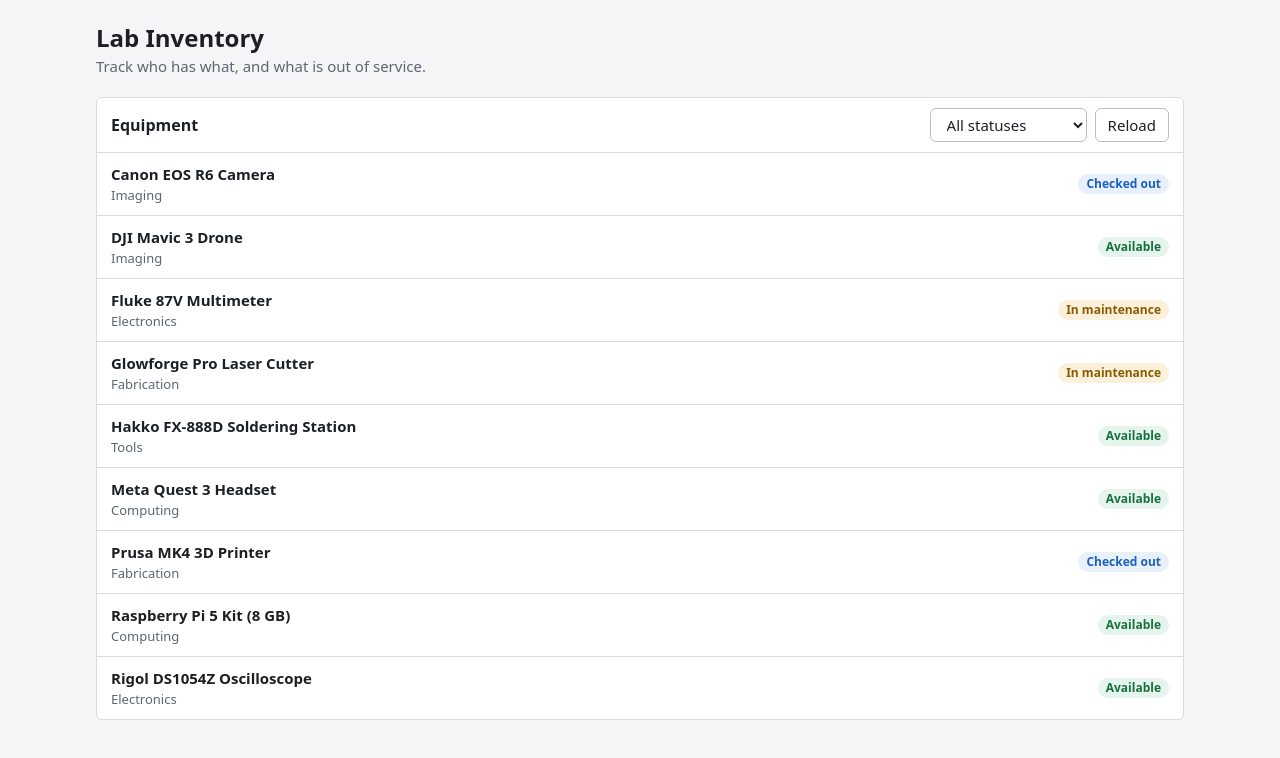
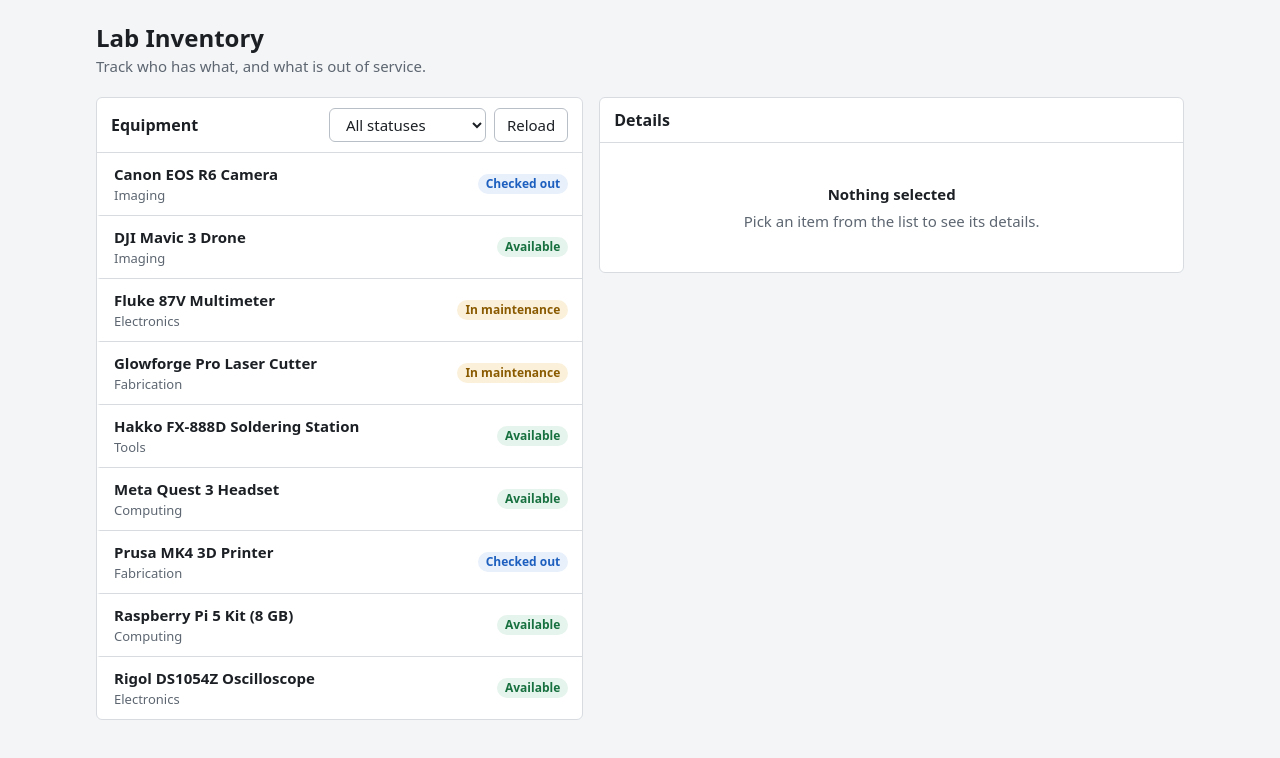
Before and after one commit to yanekissayabully/lab-inventory, a Next.js app: page / in a window 1280 px wide. Shown: the top 758 px of the page. Built offline with nearby package versions, Linux system fonts and the light colour scheme.

Commit message:
Show item details loaded on selection without stale responses
Selecting an item loads its full record in an effect keyed on the selected
id. Cleanup aborts the previous request and marks it ignored, so quick
switching between items never shows outdated details.

```diff
--- a/app/layout.tsx
+++ b/app/layout.tsx
@@ -4,7 +4,8 @@
 
 export const metadata: Metadata = {
   title: "Lab Inventory",
-  description: "Equipment inventory for a small lab, backed by a simulated async API.",
+  description:
+    "Equipment inventory for a small lab, backed by a simulated async API.",
 };
 
 export default function RootLayout({ children }: { children: ReactNode }) {
--- a/components/Inventory.module.css
+++ b/components/Inventory.module.css
@@ -16,6 +16,19 @@
 .subtitle {
   margin-top: 2px;
   color: var(--muted);
+}
+
+.layout {
+  display: grid;
+  grid-template-columns: minmax(0, 5fr) minmax(0, 6fr);
+  gap: 16px;
+  align-items: start;
+}
+
+@media (max-width: 800px) {
+  .layout {
+    grid-template-columns: minmax(0, 1fr);
+  }
 }
 
 .panel {
--- a/components/Inventory.tsx
+++ b/components/Inventory.tsx
@@ -1,8 +1,9 @@
 "use client";
 
 import { useEffect, useState } from "react";
-import { getItems, isAbortError } from "@/lib/api/fakeApi";
+import { getItem, getItems, isAbortError } from "@/lib/api/fakeApi";
 import { STATUSES, type ItemSummary, type StatusFilter } from "@/lib/types";
+import ItemDetails, { type DetailsState } from "./ItemDetails";
 import ItemList, { type LoadStatus } from "./ItemList";
 import { statusLabel } from "./StatusBadge";
 import styles from "./Inventory.module.css";
@@ -13,6 +14,10 @@
   const [listStatus, setListStatus] = useState<LoadStatus>("loading");
   const [listError, setListError] = useState("");
   const [reloadKey, setReloadKey] = useState(0);
+
+  const [selectedId, setSelectedId] = useState<number | null>(null);
+  const [details, setDetails] = useState<DetailsState>({ status: "idle" });
+  const [detailsReloadKey, setDetailsReloadKey] = useState(0);
 
   // Load the list whenever the filter changes or the user hits Reload.
   // Both values are read inside the effect, so both are dependencies.
@@ -40,6 +45,34 @@
     };
   }, [filter, reloadKey]);
 
+  // Load the details of the selected item. The effect re-runs when the
+  // selection changes; its cleanup cancels the previous request and flags it
+  // as stale, so a slow response for item A can never overwrite item B.
+  useEffect(() => {
+    if (selectedId === null) return;
+
+    const controller = new AbortController();
+    let ignore = false;
+
+    getItem(selectedId, controller.signal)
+      .then((item) => {
+        if (ignore) return;
+        setDetails({ status: "success", item });
+      })
+      .catch((error: unknown) => {
+        if (ignore || isAbortError(error)) return;
+        setDetails({
+          status: "error",
+          message: error instanceof Error ? error.message : "Unknown error",
+        });
+      });
+
+    return () => {
+      ignore = true;
+      controller.abort();
+    };
+  }, [selectedId, detailsReloadKey]);
+
   function changeFilter(next: StatusFilter) {
     setFilter(next);
     setListStatus("loading");
@@ -48,6 +81,17 @@
   function reload() {
     setListStatus("loading");
     setReloadKey((key) => key + 1);
+  }
+
+  function select(id: number) {
+    if (id === selectedId) return;
+    setSelectedId(id);
+    setDetails({ status: "loading" });
+  }
+
+  function reloadDetails() {
+    setDetails({ status: "loading" });
+    setDetailsReloadKey((key) => key + 1);
   }
 
   return (
@@ -59,6 +103,7 @@
         </p>
       </header>
 
+      <div className={styles.layout}>
         <section className={styles.panel} aria-labelledby="list-heading">
           <div className={styles.toolbar}>
             <h2 id="list-heading" className={styles.panelTitle}>
@@ -92,9 +137,25 @@
             status={listStatus}
             error={listError}
             filter={filter}
+            selectedId={selectedId}
+            onSelect={select}
             onReload={reload}
           />
         </section>
+
+        <section
+          className={styles.panel}
+          aria-labelledby="details-heading"
+          aria-live="polite"
+        >
+          <div className={styles.toolbar}>
+            <h2 id="details-heading" className={styles.panelTitle}>
+              Details
+            </h2>
+          </div>
+          <ItemDetails state={details} onRetry={reloadDetails} />
+        </section>
+      </div>
     </div>
   );
 }
--- /dev/null
+++ b/components/ItemDetails.module.css
@@ -0,0 +1,116 @@
+.details {
+  padding: 16px;
+}
+
+.header {
+  margin-bottom: 16px;
+}
+
+.headerTop {
+  display: flex;
+  align-items: flex-start;
+  justify-content: space-between;
+  gap: 12px;
+}
+
+.name {
+  font-size: 18px;
+  line-height: 1.3;
+}
+
+.description {
+  margin-top: 4px;
+  color: var(--muted);
+}
+
+.fields {
+  display: grid;
+  grid-template-columns: repeat(2, minmax(0, 1fr));
+  gap: 14px 16px;
+  margin: 0;
+}
+
+.field,
+.fieldWide {
+  min-width: 0;
+}
+
+.fieldWide {
+  grid-column: 1 / -1;
+}
+
+.label {
+  font-size: 12px;
+  font-weight: 600;
+  letter-spacing: 0.03em;
+  text-transform: uppercase;
+  color: var(--muted);
+}
+
+.value {
+  margin: 2px 0 0;
+  overflow-wrap: anywhere;
+}
+
+.message {
+  padding: 40px 20px;
+  text-align: center;
+}
+
+.messageTitle {
+  font-weight: 600;
+}
+
+.messageText {
+  margin-top: 4px;
+  color: var(--muted);
+}
+
+.messageAction {
+  margin-top: 14px;
+  padding: 6px 14px;
+  border: 1px solid var(--border-strong);
+  border-radius: var(--radius);
+  background: var(--surface);
+}
+
+.messageAction:hover {
+  background: var(--bg);
+}
+
+.skeletons {
+  display: flex;
+  flex-direction: column;
+  gap: 14px;
+  padding: 16px;
+}
+
+.skeleton {
+  height: 38px;
+  border-radius: var(--radius);
+  background: #eceef1;
+  animation: pulse 1.2s ease-in-out infinite;
+}
+
+.skeletonTitle {
+  width: 60%;
+  height: 26px;
+}
+
+@keyframes pulse {
+  50% {
+    opacity: 0.5;
+  }
+}
+
+@media (prefers-reduced-motion: reduce) {
+  .skeleton {
+    animation: none;
+  }
+}
+
+@media (max-width: 480px) {
+  .fields {
+    grid-template-columns: minmax(0, 1fr);
+  }
+}
--- /dev/null
+++ b/components/ItemDetails.tsx
@@ -0,0 +1,117 @@
+import type { ItemDetails as ItemDetailsData } from "@/lib/types";
+import StatusBadge from "./StatusBadge";
+import styles from "./ItemDetails.module.css";
+
+export type DetailsState =
+  | { status: "idle" }
+  | { status: "loading" }
+  | { status: "error"; message: string }
+  | { status: "success"; item: ItemDetailsData };
+
+const money = new Intl.NumberFormat("en-US", {
+  style: "currency",
+  currency: "USD",
+  maximumFractionDigits: 0,
+});
+
+function formatDate(iso: string | null): string {
+  if (!iso) return "Never";
+  // Parse as a local date; `new Date("2024-01-02")` would be read as UTC.
+  const [year, month, day] = iso.split("-").map(Number);
+  return new Date(year, month - 1, day).toLocaleDateString("en-US", {
+    year: "numeric",
+    month: "short",
+    day: "numeric",
+  });
+}
+
+interface ItemDetailsProps {
+  state: DetailsState;
+  onRetry: () => void;
+}
+
+export default function ItemDetails({ state, onRetry }: ItemDetailsProps) {
+  if (state.status === "idle") {
+    return (
+      <div className={styles.message}>
+        <p className={styles.messageTitle}>Nothing selected</p>
+        <p className={styles.messageText}>
+          Pick an item from the list to see its details.
+        </p>
+      </div>
+    );
+  }
+
+  if (state.status === "loading") {
+    return (
+      <div
+        className={styles.skeletons}
+        aria-busy="true"
+        aria-label="Loading details"
+      >
+        <div className={`${styles.skeleton} ${styles.skeletonTitle}`} />
+        <div className={styles.skeleton} />
+        <div className={styles.skeleton} />
+        <div className={styles.skeleton} />
+      </div>
+    );
+  }
+
+  if (state.status === "error") {
+    return (
+      <div className={styles.message} role="alert">
+        <p className={styles.messageTitle}>Could not load details</p>
+        <p className={styles.messageText}>{state.message}</p>
+        <button
+          type="button"
+          className={styles.messageAction}
+          onClick={onRetry}
+        >
+          Try again
+        </button>
+      </div>
+    );
+  }
+
+  const { item } = state;
+
+  return (
+    <article className={styles.details}>
+      <header className={styles.header}>
+        <div className={styles.headerTop}>
+          <h3 className={styles.name}>{item.name}</h3>
+          <StatusBadge status={item.status} />
+        </div>
+        <p className={styles.description}>{item.description}</p>
+      </header>
+
+      <dl className={styles.fields}>
+        <Field label="Category" value={item.category} />
+        <Field label="Serial number" value={item.serialNumber} />
+        <Field label="Location" value={item.location} />
+        <Field label="Assigned to" value={item.assignedTo ?? "Nobody"} />
+        <Field label="Purchased" value={formatDate(item.purchasedAt)} />
+        <Field label="Last serviced" value={formatDate(item.lastServiceAt)} />
+        <Field label="Value" value={money.format(item.valueUsd)} />
+        <Field label="Notes" value={item.notes || "—"} wide />
+      </dl>
+    </article>
+  );
+}
+
+function Field({
+  label,
+  value,
+  wide = false,
+}: {
+  label: string;
+  value: string;
+  wide?: boolean;
+}) {
+  return (
+    <div className={wide ? styles.fieldWide : styles.field}>
+      <dt className={styles.label}>{label}</dt>
+      <dd className={styles.value}>{value}</dd>
+    </div>
+  );
+}
--- a/components/ItemList.module.css
+++ b/components/ItemList.module.css
@@ -15,12 +15,27 @@
   align-items: center;
   justify-content: space-between;
   gap: 12px;
+  width: 100%;
   padding: 10px 14px;
+  border: 0;
   border-bottom: 1px solid var(--border);
+  border-left: 3px solid transparent;
+  background: transparent;
+  text-align: left;
 }
 
-.row:last-child {
+li:last-child .row {
   border-bottom: 0;
+}
+
+.row:hover {
+  background: var(--bg);
+}
+
+.selected,
+.selected:hover {
+  background: var(--accent-soft);
+  border-left-color: var(--accent);
 }
 
 .rowMain {
--- a/components/ItemList.tsx
+++ b/components/ItemList.tsx
@@ -9,6 +9,8 @@
   status: LoadStatus;
   error: string;
   filter: StatusFilter;
+  selectedId: number | null;
+  onSelect: (id: number) => void;
   onReload: () => void;
 }
 
@@ -17,6 +19,8 @@
   status,
   error,
   filter,
+  selectedId,
+  onSelect,
   onReload,
 }: ItemListProps) {
   if (status === "error") {
@@ -24,7 +28,11 @@
       <div className={styles.message} role="alert">
         <p className={styles.messageTitle}>Could not load the list</p>
         <p className={styles.messageText}>{error}</p>
-        <button type="button" className={styles.messageAction} onClick={onReload}>
+        <button
+          type="button"
+          className={styles.messageAction}
+          onClick={onReload}
+        >
           Try again
         </button>
       </div>
@@ -33,7 +41,11 @@
 
   if (status === "loading" && items.length === 0) {
     return (
-      <div className={styles.skeletons} aria-busy="true" aria-label="Loading items">
+      <div
+        className={styles.skeletons}
+        aria-busy="true"
+        aria-label="Loading items"
+      >
         {Array.from({ length: 5 }, (_, i) => (
           <div key={i} className={styles.skeleton} />
         ))}
@@ -62,12 +74,19 @@
       aria-busy={status === "loading"}
     >
       {items.map((item) => (
-        <li key={item.id} className={styles.row}>
-          <div className={styles.rowMain}>
-            <span className={styles.name}>{item.name}</span>
-            <span className={styles.meta}>{item.category}</span>
-          </div>
-          <StatusBadge status={item.status} />
+        <li key={item.id}>
+          <button
+            type="button"
+            className={`${styles.row} ${item.id === selectedId ? styles.selected : ""}`}
+            aria-current={item.id === selectedId}
+            onClick={() => onSelect(item.id)}
+          >
+            <span className={styles.rowMain}>
+              <span className={styles.name}>{item.name}</span>
+              <span className={styles.meta}>{item.category}</span>
+            </span>
+            <StatusBadge status={item.status} />
+          </button>
         </li>
       ))}
     </ul>
--- a/lib/api/seed.ts
+++ b/lib/api/seed.ts
@@ -13,7 +13,8 @@
     purchasedAt: "2023-03-14",
     lastServiceAt: "2025-02-10",
     valueUsd: 399,
-    notes: "Probes are stored in the drawer below. Bandwidth is locked at 50 MHz.",
+    notes:
+      "Probes are stored in the drawer below. Bandwidth is locked at 50 MHz.",
   },
   {
     id: 2,
@@ -27,7 +28,8 @@
     purchasedAt: "2024-01-22",
     lastServiceAt: "2025-06-03",
     valueUsd: 1099,
-    notes: "Nozzle is 0.4 mm. Replace the PEI sheet if first layers stop sticking.",
+    notes:
+      "Nozzle is 0.4 mm. Replace the PEI sheet if first layers stop sticking.",
   },
   {
     id: 3,
```
Also changed, not shown: app/globals.css (+6 -1 lines), lib/api/fakeApi.ts (+16 -4 lines). Lines whose indentation alone changed are shown as unchanged.
